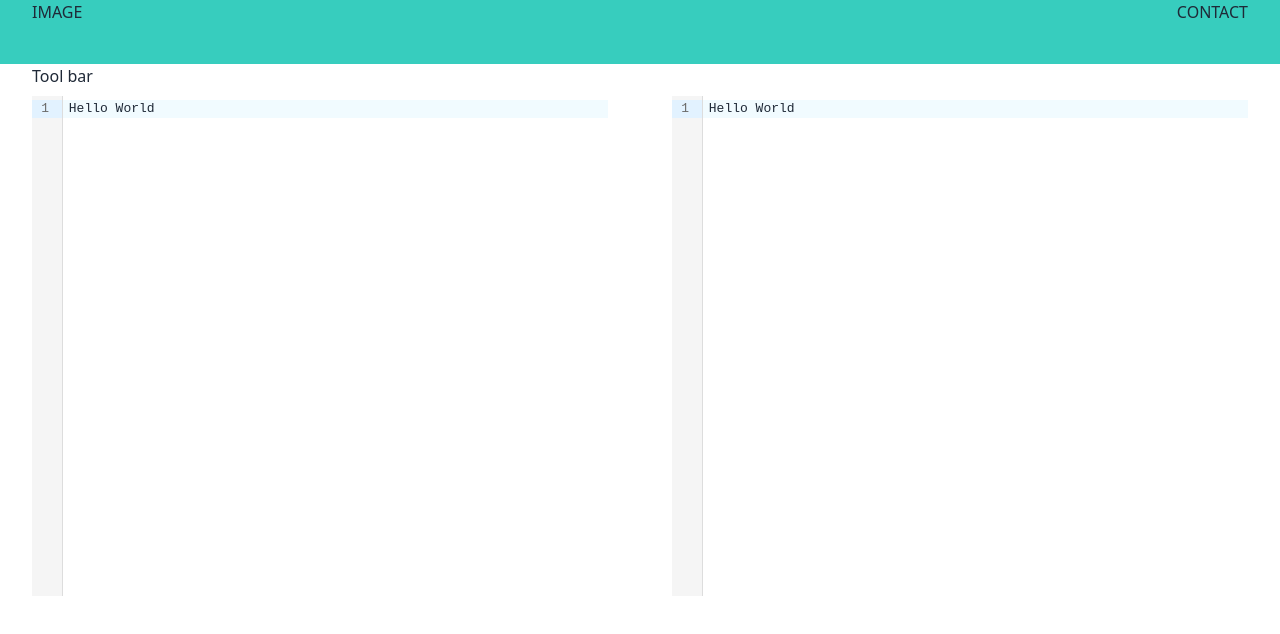
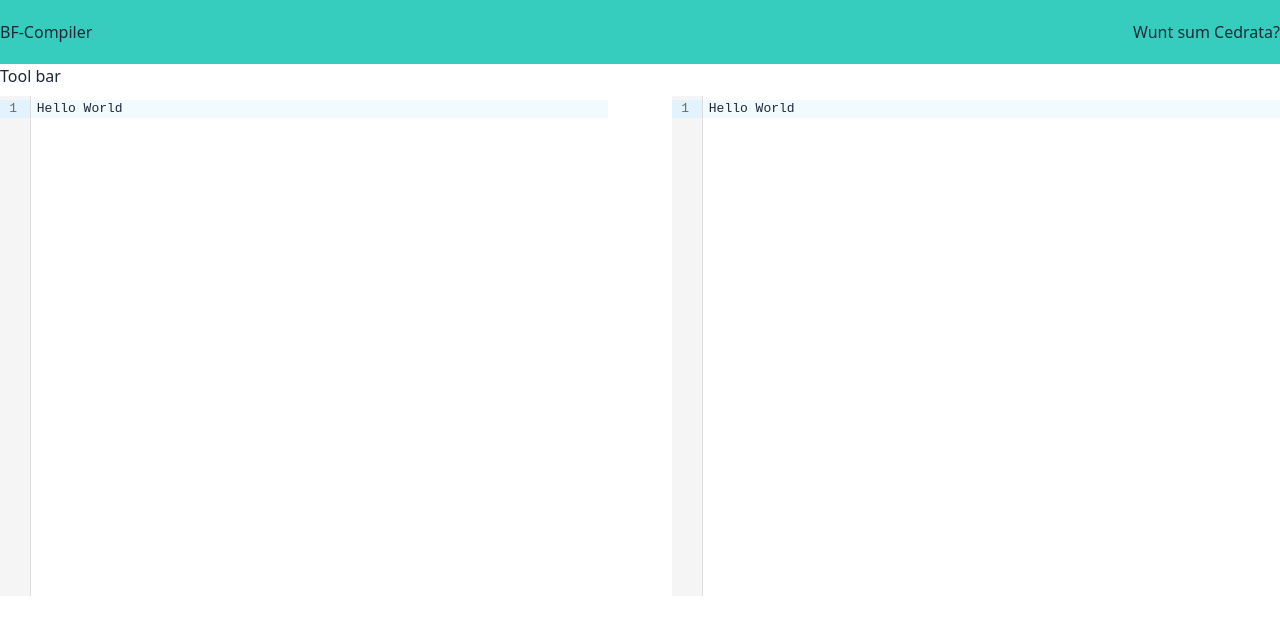
Before and after one commit to cedrata/brainfuck-compiler, a SvelteKit app: page / in a window 1280 px wide. Shown: the top 634 px of the page. Built offline with nearby package versions, Linux system fonts and the light colour scheme.

Commit message:
[UPDATE] vertical align items in navigation bar

```diff
--- a/src/routes/+page.svelte
+++ b/src/routes/+page.svelte
@@ -5,14 +5,16 @@
 	let editorHeight = 500;
 </script>
 
-<header class="h-16 bg-accent flex justify-center px-8">
-	<ul class="max-w-7xl w-full flex justify-between">
-		<li>IMAGE</li>
-		<li>CONTACT</li>
-	</ul>
+<header class="h-16 bg-accent flex justify-center">
+	<div class="max-w-7xl w-full flex justify-between">
+		<a href="/" class="flex"><div class="self-center">BF-Compiler</div></a>
+		<a href="https://cedrata.github.io/portfolio" class="flex"
+			><div class="self-center">Wunt sum Cedrata?</div></a
+		>
+	</div>
 </header>
 
-<section class="flex justify-center px-8">
+<section class="flex justify-center">
 	<div class="max-w-7xl w-full flex justify-between">
 		<div id="txt-edit" class="grid lg:grid-cols-2 gap-x-16 max-md:grid-cols-1 w-full">
 			<div id="tool-bar" class="col-start-1 lg:col-span-2 row-start-1 h-8">Tool bar</div>
```
